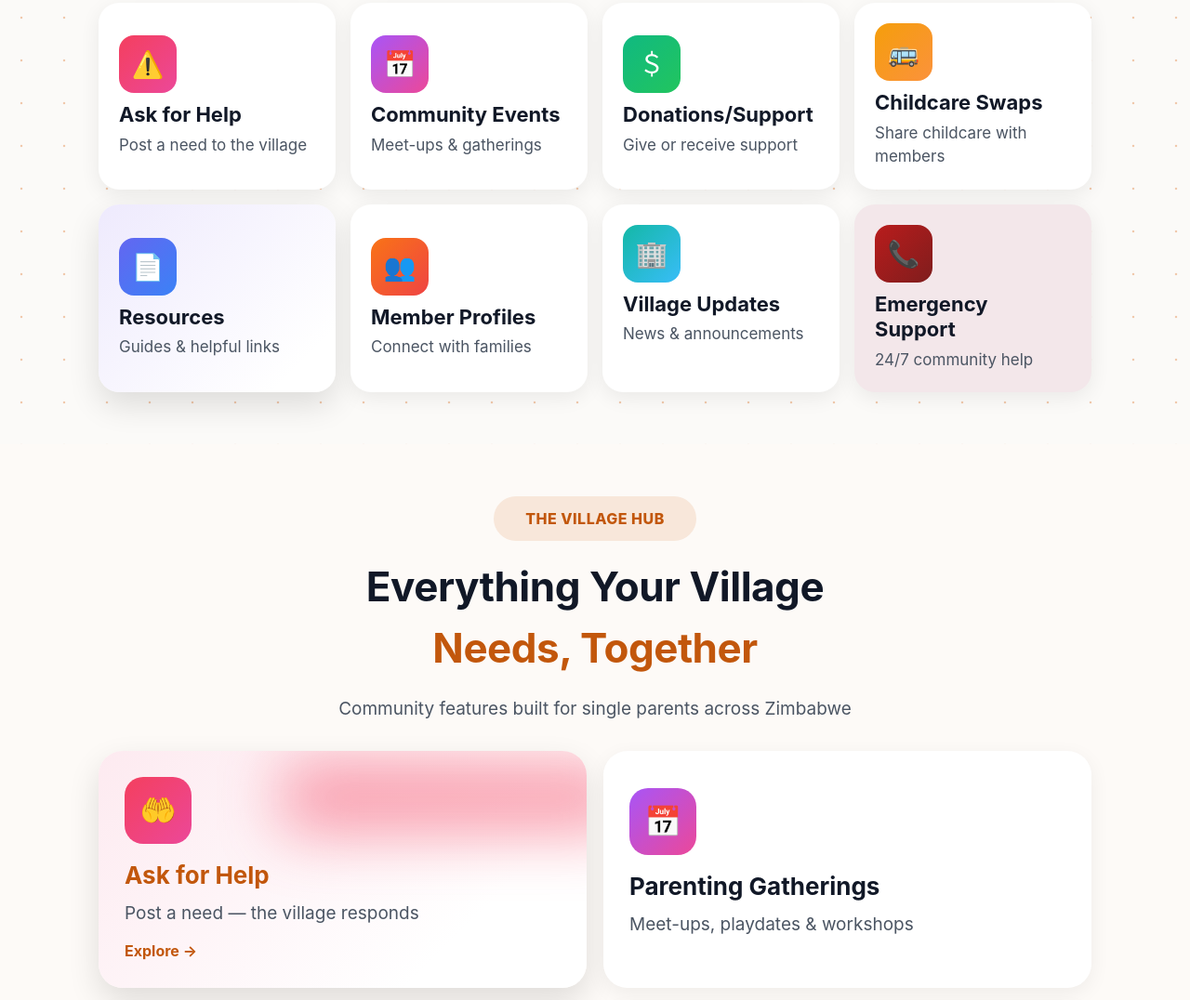
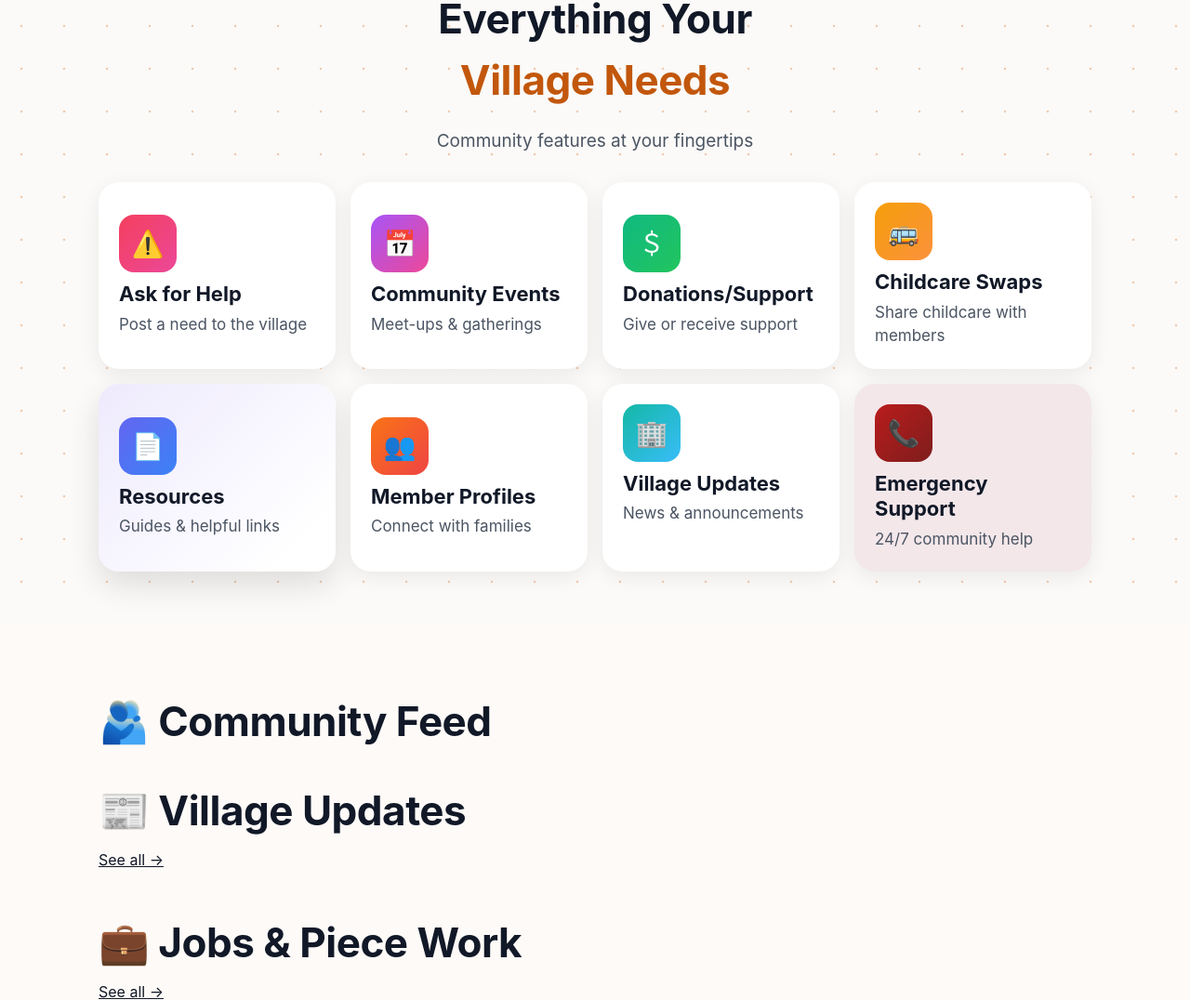
Before and after one commit to MrMikeSho/New-Roots-v4, a plain HTML site: page index.html in a window 1280 px wide. Shown: the part 1724-2800 px from the top of the page at 93% size. Drawn offline with nearby package versions, Linux system fonts and the light colour scheme.

Commit message:
Update index.html

```diff
--- a/index.html
+++ b/index.html
@@ -8,8 +8,12 @@
 <meta name="theme-color" content="#c2570c">
 <link rel="icon" href="favicon.png" type="image/png">
 <link rel="stylesheet" href="styles.css">
+<script>try{if(/[?&]feed=1/.test(location.search)||Object.keys(localStorage).some(function(k){return/^sb-.*-auth-token$/.test(k)}))document.documentElement.classList.add("authed")}catch(e){}</script>
 </head>
 <body>
+
+<section class="fgreet" id="fgreet"><div class="wrap"><div><small>Hi <span id="fname">there</span> 👋</small><h1>The Village Hub</h1><p>What's happening in your village right now</p></div><button class="btn" id="fpost" data-board="help">＋ Post to the village</button></div></section>
+
 <section class="vhero">
   <div class="pts" id="pts"></div>
   <div class="in">
@@ -48,7 +52,16 @@
     <a class="qc" href="support.html" style="background:#f3e7ea"><div class="ic g-emg">📞</div><b>Emergency Support</b><small>24/7 community help</small></a>
   </div>
 </div></section>
-<section class="band"><div class="wrap center">
+
+<section class="band feed" id="feed"><div class="wrap">
+  <div class="fsec"><h2>🫂 Community Feed</h2><div class="chips" id="fchips"></div><div class="flist" id="f-posts"></div></div>
+  <div class="fsec"><div class="fh"><h2>📰 Village Updates</h2><a href="news.html">See all →</a></div><div class="news" id="f-news"></div></div>
+  <div class="fsec"><div class="fh"><h2>💼 Jobs &amp; Piece Work</h2><a href="marketplace.html?cat=jobs">See all →</a></div><div class="list" id="f-jobs"></div></div>
+  <div class="fsec"><div class="fh"><h2>🏠 Housing &amp; Marketplace</h2><a href="marketplace.html">See all →</a></div><div class="list" id="f-mkt"></div></div>
+  <div class="fsec"><div class="fh"><h2>⛪ Churches &amp; Community</h2><a href="marketplace.html?cat=community">See all →</a></div><div class="list" id="f-com"></div></div>
+</div></section>
+
+<section class="band" id="hubband"><div class="wrap center">
   <span class="eyebrow soft">The Village Hub</span>
   <h2>Everything Your Village<br><span class="h2o">Needs, Together</span></h2>
   <p class="sub">Community features built for single parents across Zimbabwe</p>
@@ -87,7 +100,21 @@
 <script src="core.js"></script>
 <script>
 document.getElementById("vsearch").onsubmit=e=>{e.preventDefault();location.href="marketplace.html?q="+encodeURIComponent($("#vq").value.trim())};
-boot(()=>{const c=(id,v)=>{const e=$(id);if(e)e.textContent=v};c("#n-gather",posts.filter(p=>p.type==="gathering").length);c("#n-help",posts.filter(p=>p.type==="help").length);c("#n-mkt",listings.length)});
+let fType="all";
+function renderFeed(){
+  const c=(id,v)=>{const e=$(id);if(e)e.textContent=v};
+  c("#n-gather",posts.filter(p=>p.type==="gathering").length);c("#n-help",posts.filter(p=>p.type==="help").length);c("#n-mkt",listings.length);
+  if(!document.documentElement.classList.contains("authed"))return;
+  const nm=displayName();c("#fname",nm&&!/^\+?\d/.test(nm)?nm.split(" ")[0]:"there");
+  $("#fchips").innerHTML=[["all","All"],...Object.entries(BOARDS).filter(([k])=>k!=="member").map(([k,v])=>[k,v.t])].map(([k,v])=>`<button class="chip ${fType===k?"on":""}" data-ft="${k}">${v}</button>`).join("");
+  const ps=posts.filter(p=>fType==="all"||p.type===fType).slice(0,8);
+  $("#f-posts").innerHTML=ps.map(postCard).join("")||'<div class="empty">Nothing here yet — be the first to post to the village.</div>';
+  $("#f-news").innerHTML=news.slice(0,3).map(newsCard).join("");
+  const by=k=>listings.filter(l=>l.category===k).slice(0,3).map(listingCard).join("")||'<div class="empty">No listings yet.</div>';
+  $("#f-jobs").innerHTML=by("jobs");$("#f-mkt").innerHTML=by("housing");$("#f-com").innerHTML=by("community");
+}
+document.addEventListener("click",e=>{const b=e.target.closest("[data-ft]");if(b){fType=b.dataset.ft;renderFeed();armReveal();spot()}});
+boot(renderFeed);
 </script>
 </body>
 </html>
```
